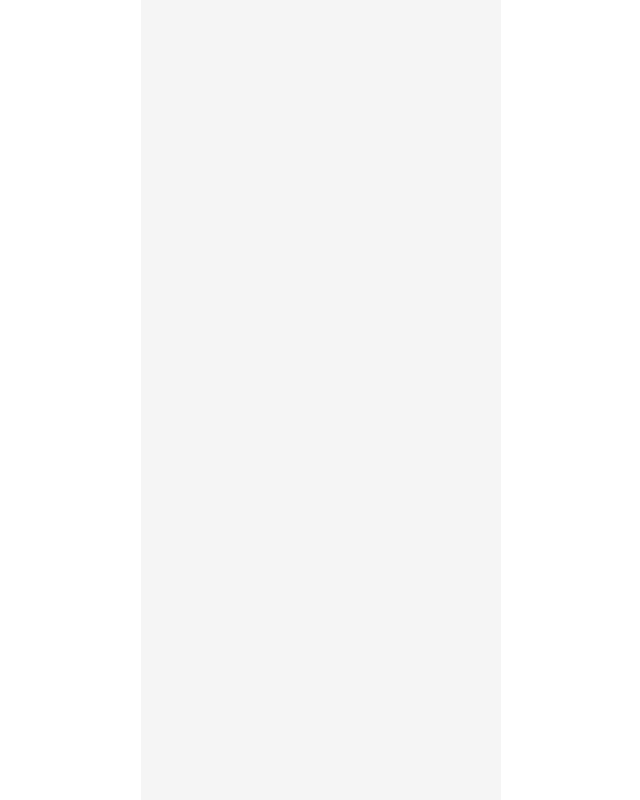
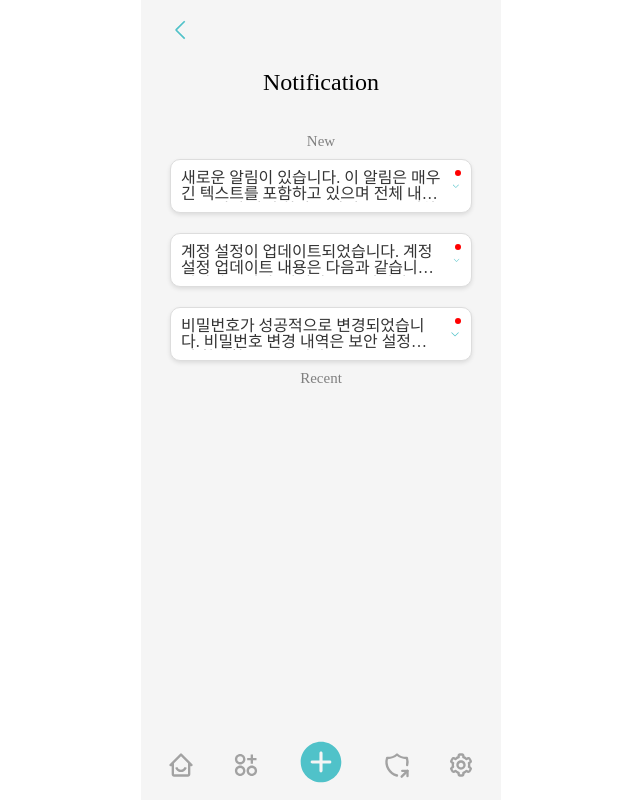
Before and after one commit to Storyos/blocking, a React (Create React App) app in the folder client/: page /Notification in a window 1280 px wide. Before the commit this address had no page. Shown: the whole page, without its empty margins (319-959 px from the left). Built offline with nearby package versions, Linux system fonts and the light colour scheme.

Commit message:
Setting_Notification, MenubarLayout.icon/배치 변경

```diff
--- a/client/src/AppRouter.js
+++ b/client/src/AppRouter.js
@@ -6,6 +6,7 @@ import KlipLogin from "./routes/test";
 import Main from "./routes/Main";
 import MenubarLayout from "./routes/MenubarLayout";
 import Profile from "./routes/Profile";
+import Notification from "./routes/Notification";
 
 export default function AppRouter() {
   return (
@@ -39,6 +40,10 @@ export default function AppRouter() {
           path="/Profile"
           element={<Profile />}
         />
+        <Route
+          path="/Notification"
+          element={<Notification />}
+        />
       </Routes>
     </BrowserRouter>
   );
--- a/client/src/routes/MenubarLayout.jsx
+++ b/client/src/routes/MenubarLayout.jsx
@@ -1,26 +1,25 @@
 // MenubarLayout.jsx
 import React from 'react';
 import styled from 'styled-components';
-import { FaHome, FaPlus, FaEnvelope, FaCog } from 'react-icons/fa';
-import { CgFileDocument } from 'react-icons/cg'; // 서류 아이콘 추가
+import { BiHomeSmile, BiCog } from "react-icons/bi";
+import { RiApps2AddLine } from "react-icons/ri";
+import { IoIosAddCircle } from "react-icons/io";
+import { TbShieldShare } from "react-icons/tb";
 
 const Menubar = styled.div`
-  width: 318px;
+  width: 320px;
   display: flex;
   justify-content: space-between;
   align-items: center;
-  background-color: #fff;
-  padding: 15px 20px;
   position: fixed;
   bottom: 0;
-  box-shadow: 0 -2px 5px rgba(0, 0, 0, 0.2);
 `;
 
 const Button = styled.button`
   background: none;
   border: none;
-  color: #808080;
-  font-size: 20px;
+  color: #A2A2A2;
+  font-size: 28px;
   cursor: pointer;
   text-align: center;
 
@@ -29,14 +28,19 @@ const Button = styled.button`
   }
 `;
 
+const AddButton = styled(Button)`
+  font-size: 50px;
+  color: #50C2C9; /* Add 버튼 색상 */
+`;
+
 const MenubarLayout = () => {
   return (
     <Menubar>
-      <Button title="Home"><FaHome /></Button>
-      <Button title="Add"><FaPlus /></Button>
-      <Button title="Document"><CgFileDocument /></Button>
-      <Button title="Send"><FaEnvelope /></Button>
-      <Button title="Settings"><FaCog /></Button>
+      <Button title="Home"><BiHomeSmile /></Button>
+      <Button title="Document"><RiApps2AddLine /></Button>
+      <AddButton title="Add"><IoIosAddCircle /></AddButton>
+      <Button title="Send"><TbShieldShare /></Button>
+      <Button title="Settings"><BiCog /></Button>
     </Menubar>
   );
 };
--- /dev/null
+++ b/client/src/routes/Notification.jsx
@@ -0,0 +1,186 @@
+import React, { useState } from 'react';
+import styled from 'styled-components';
+import { VscChevronLeft, VscChevronDown, VscChevronUp } from 'react-icons/vsc';
+import MenubarLayout from './MenubarLayout';
+
+// Notification 컴포넌트를 위한 메인 컨테이너
+const Container = styled.div`
+  display: flex;
+  flex-direction: column;
+  align-items: center;
+  padding: 20px;
+  position: relative;
+  background-color: #f5f5f5;
+  padding-left: 20px;
+  padding-right: 20px;
+`;
+
+// 뒤로가기 버튼 아이콘 스타일
+const BackIcon = styled(VscChevronLeft)`
+  position: absolute;
+  left: 25px;
+  top: 15px;
+  width: 30px;
+  height: 30px;
+  border-radius: 50%;
+  display: flex;
+  align-items: center;
+  justify-content: center;
+  color: #50C2C9;
+  font-size: 20px;
+  cursor: pointer;
+`;
+
+// 알림 섹션 제목 스타일
+const Title = styled.h2`
+  margin: 50px 0 40px;
+  font-size: 24px;
+`;
+const Time = styled.div`
+  font-size: 15px;
+  color: #808080;
+
+`;
+// 알림 목록 컨테이너 스타일
+const NotificationList = styled.div`
+  width: 100%;
+  max-width: 600px;
+  display: flex;
+  flex-direction: column;
+  align-items: center;
+`;
+
+// 개별 알림 항목 스타일
+const NotificationItem = styled.div`
+  background: #fff;
+  border: 1px solid #ddd;
+  padding: 10px;
+  margin: 10px 0;
+  width: calc(100% - 40px);
+  overflow: hidden;
+  display: flex;
+  flex-direction: column;
+  align-items: flex-start;
+  justify-content: space-between;
+  position: relative;
+  box-shadow: 0 2px 4px rgba(0,0,0,0.1);
+  border-radius: 10px;
+  cursor: pointer;
+`;
+
+// 알림 텍스트 스타일
+const NotificationText = styled.div`
+  font-size: 16px;
+  color: #333;
+  overflow: hidden; /* 넘치는 텍스트 숨김 */
+  text-overflow: ellipsis; /* 넘칠 경우 생략 부호 표시 */
+  display: -webkit-box;
+  -webkit-line-clamp: ${props => (props.expanded ? 'none' : 2)}; /* 기본적으로 두 줄만 표시, 확장 시 전체 표시 */
+  -webkit-box-orient: vertical;
+`;
+
+// 아이콘 컨테이너 스타일
+const IconContainer = styled.div`
+  display: flex;
+  align-items: center;
+  width: 100%;
+  justify-content: space-between;
+`;
+
+// 텍스트를 확장하는 화살표 아이콘 (아래 방향)
+const DownArrowIcon = styled(VscChevronDown)`
+  font-size: 30px;
+  color: #50C2C9;
+  margin-left: 10px;
+  cursor: pointer;
+  position: relative;
+`;
+
+// 텍스트를 축소하는 화살표 아이콘 (위 방향)
+const UpArrowIcon = styled(VscChevronUp)`
+  font-size: 30px;
+  color: #50C2C9;
+  margin-left: 10px;
+  cursor: pointer;
+  position: relative;
+`;
+
+// 읽음/안 읽음 상태를 표시하는 작은 점
+const Dot = styled.div`
+  width: 6px;
+  height: 6px;
+  border-radius: 50%;
+  position: absolute;
+  top: 10px;
+  right: 10px;
+  background-color: ${props => (props.read ? '' : 'red')};
+`;
+
+const Notification = () => {
+  // 알림 상태를 관리하는 state
+  const [notifications, setNotifications] = useState([
+    { text: "새로운 알림이 있습니다. 이 알림은 매우 긴 텍스트를 포함하고 있으며 전체 내용을 보려면 아래 화살표 아이콘을 클릭하세요.", read: false, expanded: false },
+    { text: "계정 설정이 업데이트되었습니다. 계정 설정 업데이트 내용은 다음과 같습니다: 비밀번호 변경, 이메일 주소 업데이트, 전화번호 추가.", read: false, expanded: false },
+    { text: "비밀번호가 성공적으로 변경되었습니다. 비밀번호 변경 내역은 보안 설정에서 확인할 수 있습니다.", read: false, expanded: false }
+  ]);
+
+  // 알림 항목을 확장/축소하고 읽음 상태로 변경하는 함수
+  const toggleExpand = index => {
+    setNotifications(prevState =>
+      prevState.map((notification, i) =>
+        i === index
+          ? { ...notification, expanded: !notification.expanded, read: true }
+          : notification
+      )
+    );
+  };
+
+  // 알림 항목을 클릭하여 확장/축소하고 읽음 상태로 변경하는 함수
+  const handleNotificationClick = index => {
+    setNotifications(prevState =>
+      prevState.map((notification, i) =>
+        i === index
+          ? { ...notification, expanded: !notification.expanded, read: true }
+          : notification
+      )
+    );
+  };
+
+  return (
+    <Container>
+      <BackIcon />
+      <Title>Notification</Title>
+      <Time>New</Time>
+      <NotificationList>
+      {/* 알림 배열을 순회하며 각 알림 항목을 렌더링 */}
+      {notifications.map((notification, index) => (
+        <NotificationItem
+          key={index}
+          onClick={() => handleNotificationClick(index)} // 알림 항목 클릭 시 핸들러 호출
+        >
+          <IconContainer>
+            {/* 알림 텍스트 (확장 여부에 따라 다르게 표시) */}
+            <NotificationText expanded={notification.expanded}>
+              {notification.text}
+            </NotificationText>
+
+            {/* 알림이 확장된 상태에 따라 위 또는 아래 화살표 아이콘 표시 */}
+            {notification.expanded ? (
+              <UpArrowIcon onClick={() => toggleExpand(index)} /> // 축소 버튼 (위쪽 화살표)
+            ) : (
+              <DownArrowIcon onClick={() => toggleExpand(index)} /> // 확장 버튼 (아래쪽 화살표)
+            )}
+
+            {/* 읽음 상태를 나타내는 작은 점 (읽었는지 여부에 따라 색상 변경) */}
+            <Dot read={notification.read} />
+          </IconContainer>
+        </NotificationItem>
+      ))}
+    </NotificationList>
+    <Time>Recent</Time>
+    <MenubarLayout />
+    </Container>
+  );
+};
+
+export default Notification;
--- a/client/src/routes/Profile.jsx
+++ b/client/src/routes/Profile.jsx
@@ -93,7 +93,7 @@ const RightArrowIcon = styled(RiArrowRightSLine)`
 `;
 
 const DeleteContainer = styled.div`
-  margin-top: 250px;
+  margin-top: 220px;
   display: flex;
   flex-direction: column;
   align-items: center;
@@ -125,7 +125,6 @@ const Profile = () => {
           <Email>dsdf06@naver.com</Email>
           <RightArrowIcon />
         </ItemContainer>
-
         <ItemContainer>
           <Icon><FaLock /></Icon>
           <Text>비밀번호 관리</Text>
```
